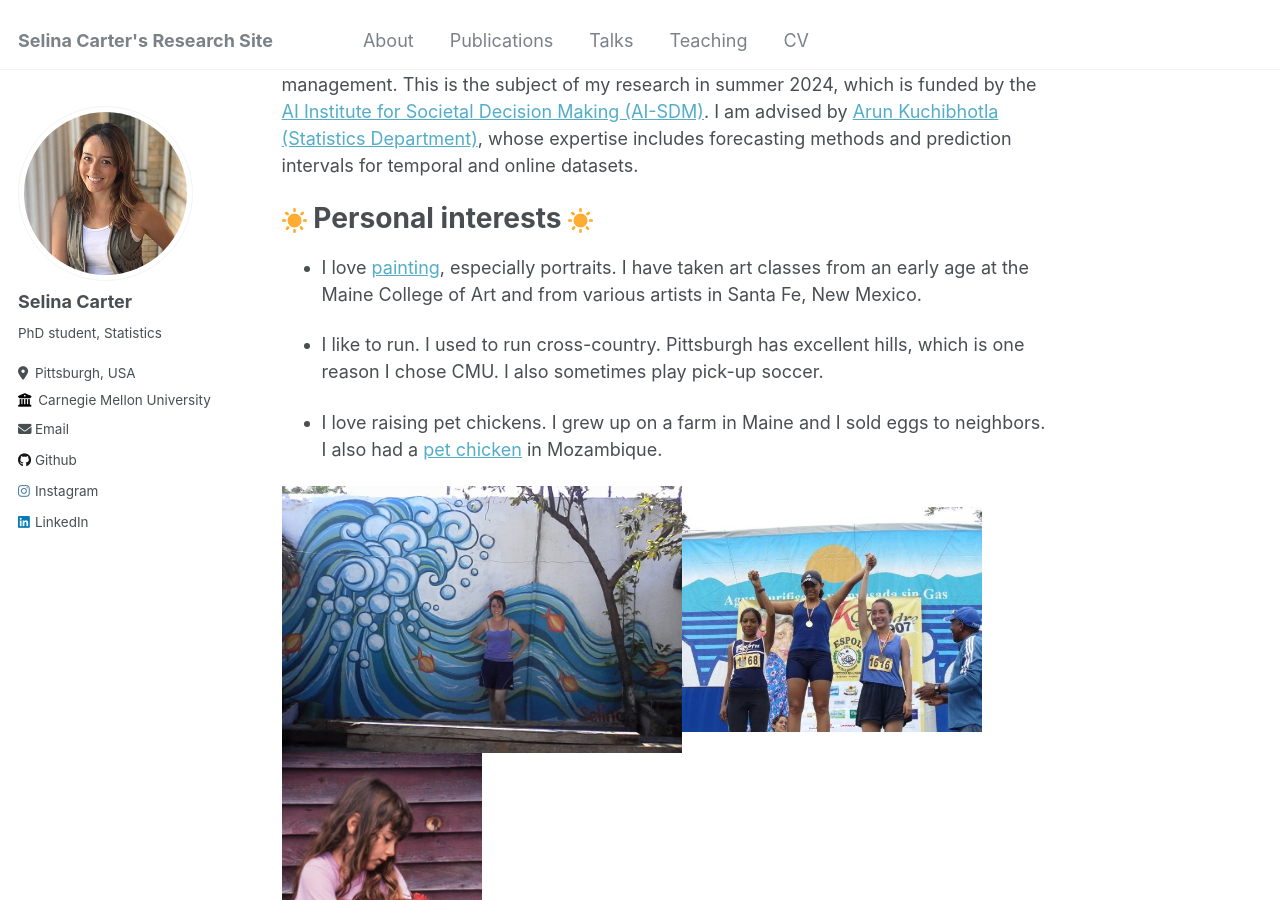
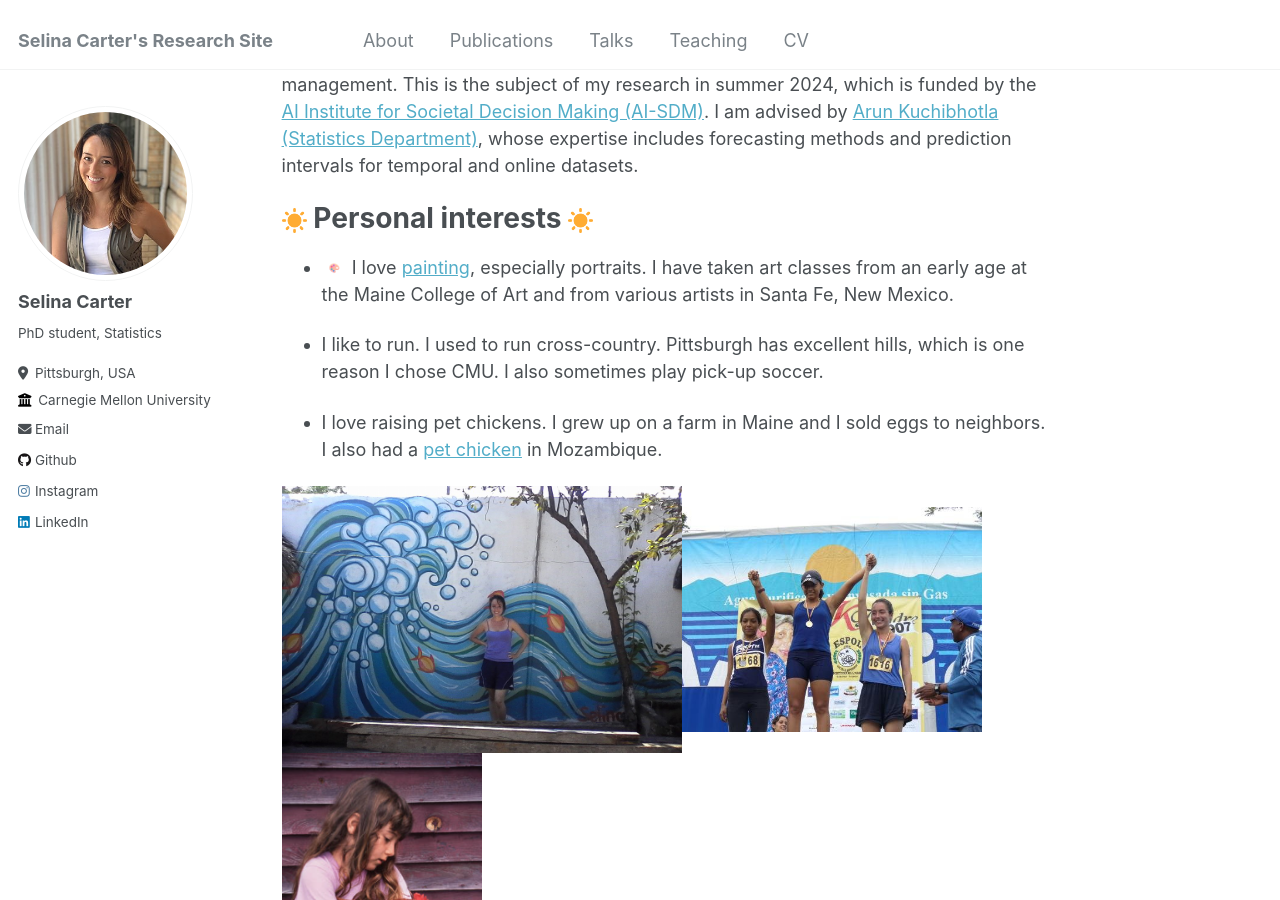
Before and after one commit to selinacarter/selinacarter.github.io, a Jekyll site: the page built from _pages/about.md, in a window 1280 px wide and 900 px high, scrolled down 840 px. Built offline with Jekyll 4.4.1, drawn with Linux system fonts in a browser that asks for light colours.

Commit message:
Try again an emoji in About

```diff
--- a/_pages/about.md
+++ b/_pages/about.md
@@ -18,7 +18,7 @@
 <img src="/images/favicon.ico" width="25"> Personal interests <img src="/images/favicon.ico" width="25">
 ======
 
-* I love [painting](https://www.instagram.com/selina.carter.art), especially portraits. I have taken art classes from an early age at the Maine College of Art and from various artists in Santa Fe, New Mexico.
+* <img src="/images/paint.png" width="25"> I love [painting](https://www.instagram.com/selina.carter.art), especially portraits. I have taken art classes from an early age at the Maine College of Art and from various artists in Santa Fe, New Mexico.
 
 * I like to run. I used to run cross-country. Pittsburgh has excellent hills, which is one reason I chose CMU. I also sometimes play pick-up soccer.
 
```
